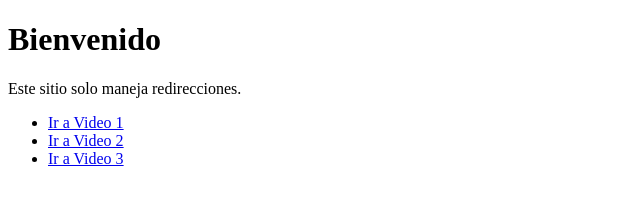
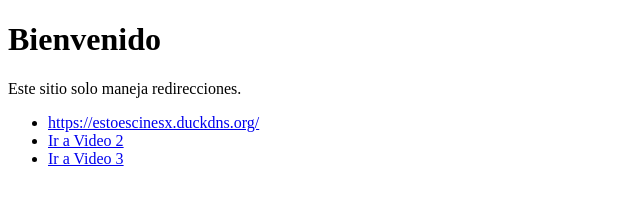
Before and after one commit to guillermitolindo/redirects-site, a plain HTML site: page index.html in a window 1280 px wide. Shown: the whole page, without its empty margins (0-640 px from the left). Drawn offline with Linux system fonts and the light colour scheme.

Commit message:
Update index.html

```diff
--- a/index.html
+++ b/index.html
@@ -8,7 +8,7 @@
   <h1>Bienvenido</h1>
   <p>Este sitio solo maneja redirecciones.</p>
   <ul>
-    <li><a href="/video-1">Ir a Video 1</a></li>
+    <li><a href="/el-control-remoto">https://estoescinesx.duckdns.org/</a></li>
     <li><a href="/video-2">Ir a Video 2</a></li>
     <li><a href="/video-3">Ir a Video 3</a></li>
   </ul>
```
